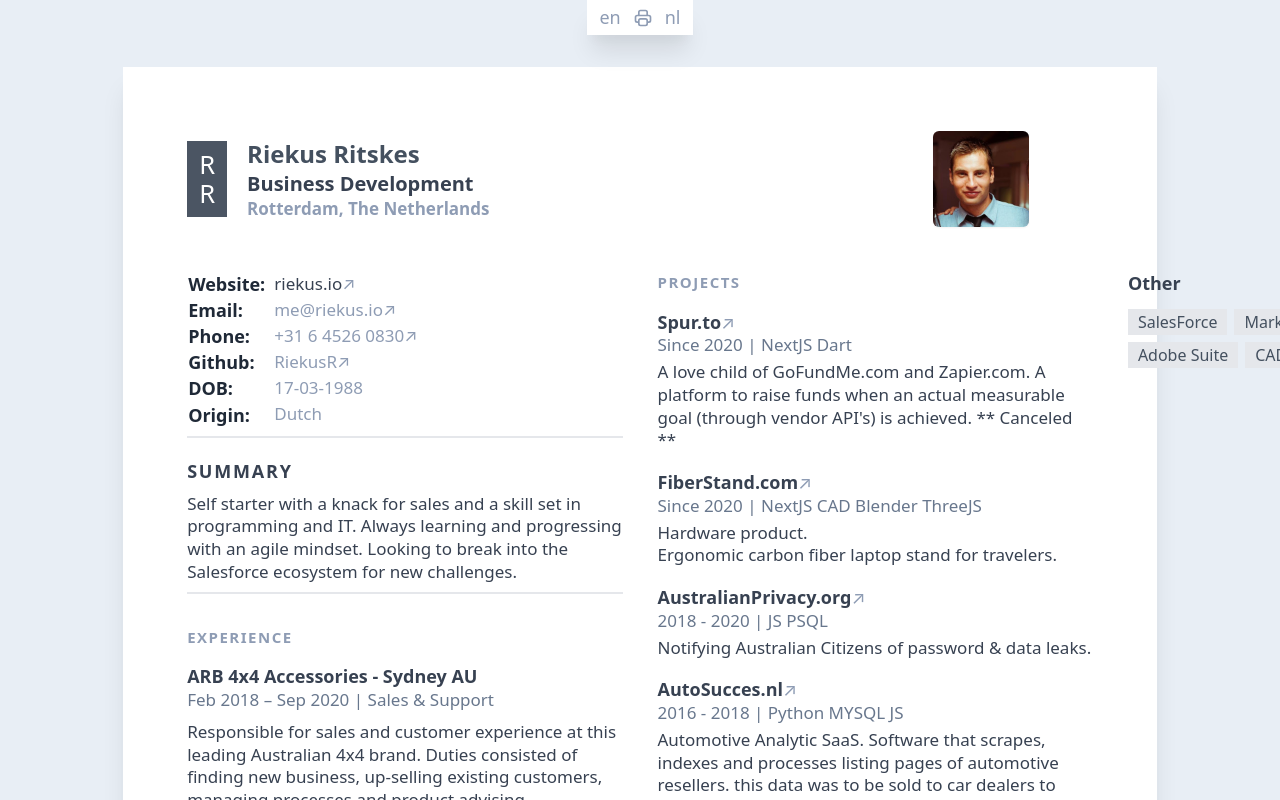
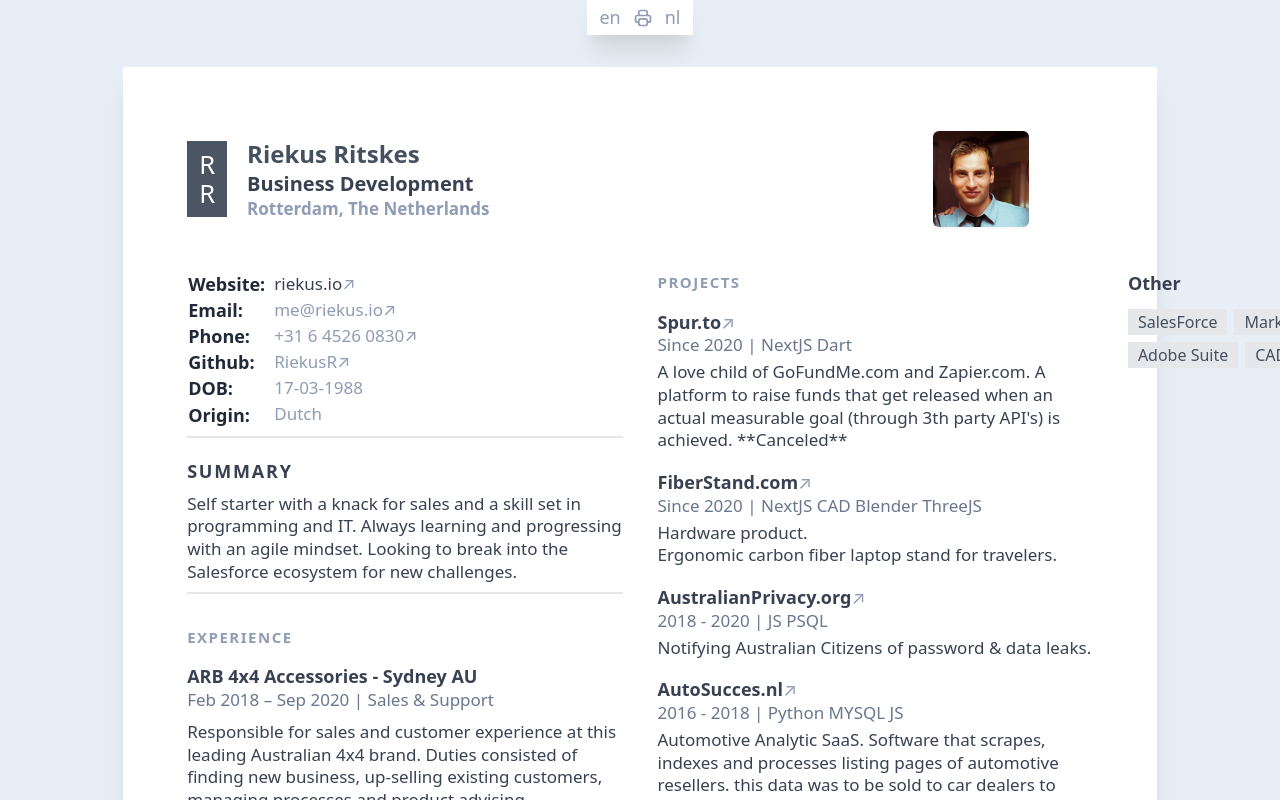
Before and after one commit to riekusr/duo-language-resume, a Next.js app: page / in a window 1280 px wide. Shown: the top 800 px of the page. Built offline with nearby package versions, Linux system fonts and the light colour scheme.

Commit message:
text formatting

```diff
--- a/pages/index.js
+++ b/pages/index.js
@@ -14,7 +14,7 @@ export default function Home({ lang = 'en' }) {
 				<meta name='robots' content='noindex' />
 				<meta name='googlebot' content='noindex' />
 				<meta name='description' content='Programming and Sales' />
-				<meta name='keywords' content='resume,cv,Marko' />
+				<meta name='keywords' content='resume,cv,Riekus' />
 				<meta name='author' content='Riekus Ritskes' />
 				<meta name='viewport' content='width=device-width, initial-scale=1.0' />
 				<meta http-equiv='X-UA-Compatible' content='ie=edge' />
@@ -369,8 +369,8 @@ export default function Home({ lang = 'en' }) {
 										{enlang
 											? `
 										A love child of GoFundMe.com and Zapier.com. A platform to
-										raise funds when an actual measurable goal (through vendor
-										API's) is achieved. ** Canceled **`
+										raise funds that get released when an actual measurable goal (through 3th party
+										API's) is achieved. **Canceled**`
 											: `
                     De liefdes baby van GoFundMe.com and Zapier.com. Een platform waar je
                     conditioneel geld kunt inzamelen dmv API kpopelingen.
```
